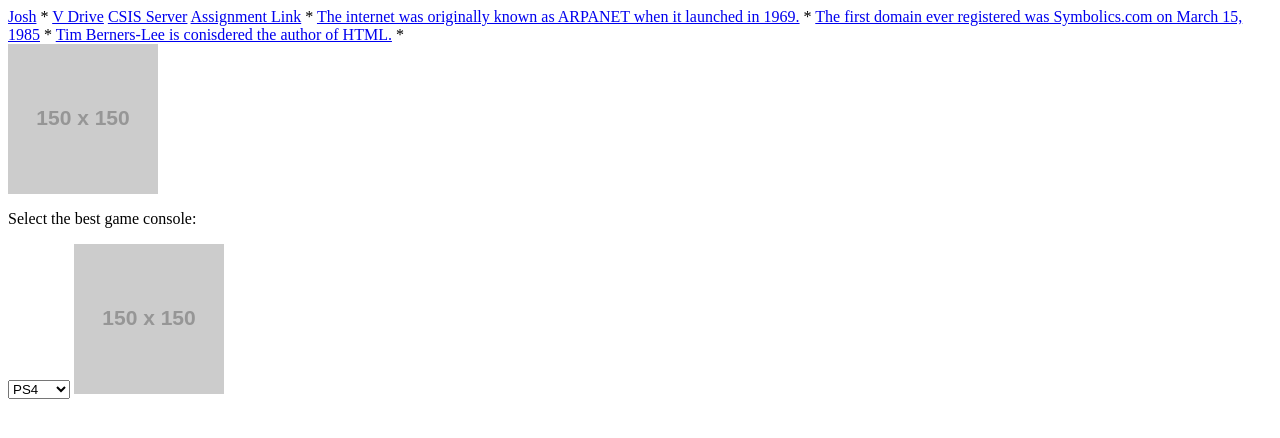
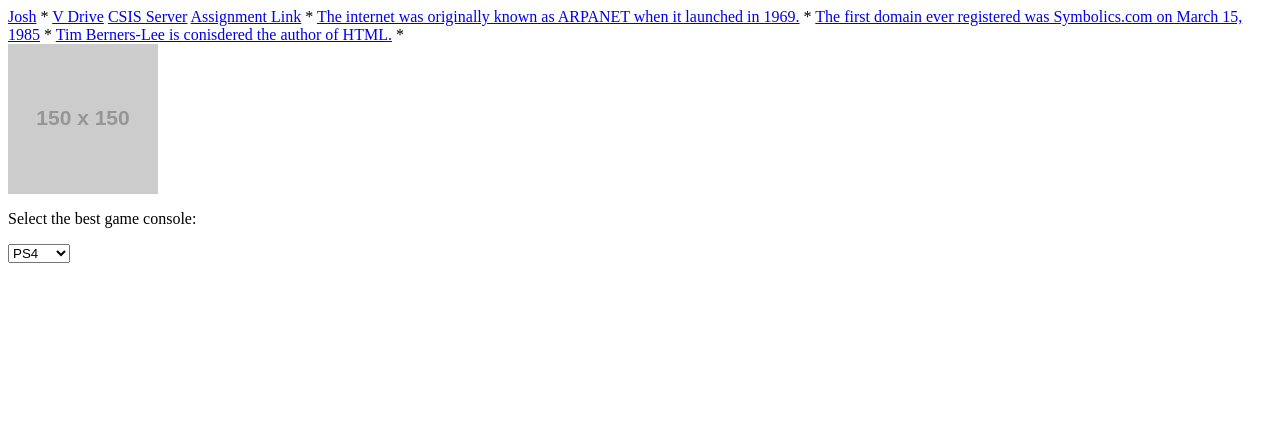
Before and after one commit to JEpting-CS/Assignment1, a plain HTML site: page index.html in a window 1280 px wide. Drawn offline with Linux system fonts and the light colour scheme; placeholder pictures from the web are drawn by us.

Commit message:
Update index.html

```diff
--- a/index.html
+++ b/index.html
@@ -21,7 +21,5 @@
   <option value="Nintendo Switch">Switch</option>
 </select>
 
-<img src="https://via.placeholder.com/150" />
-
 <body>
 <html>
```
